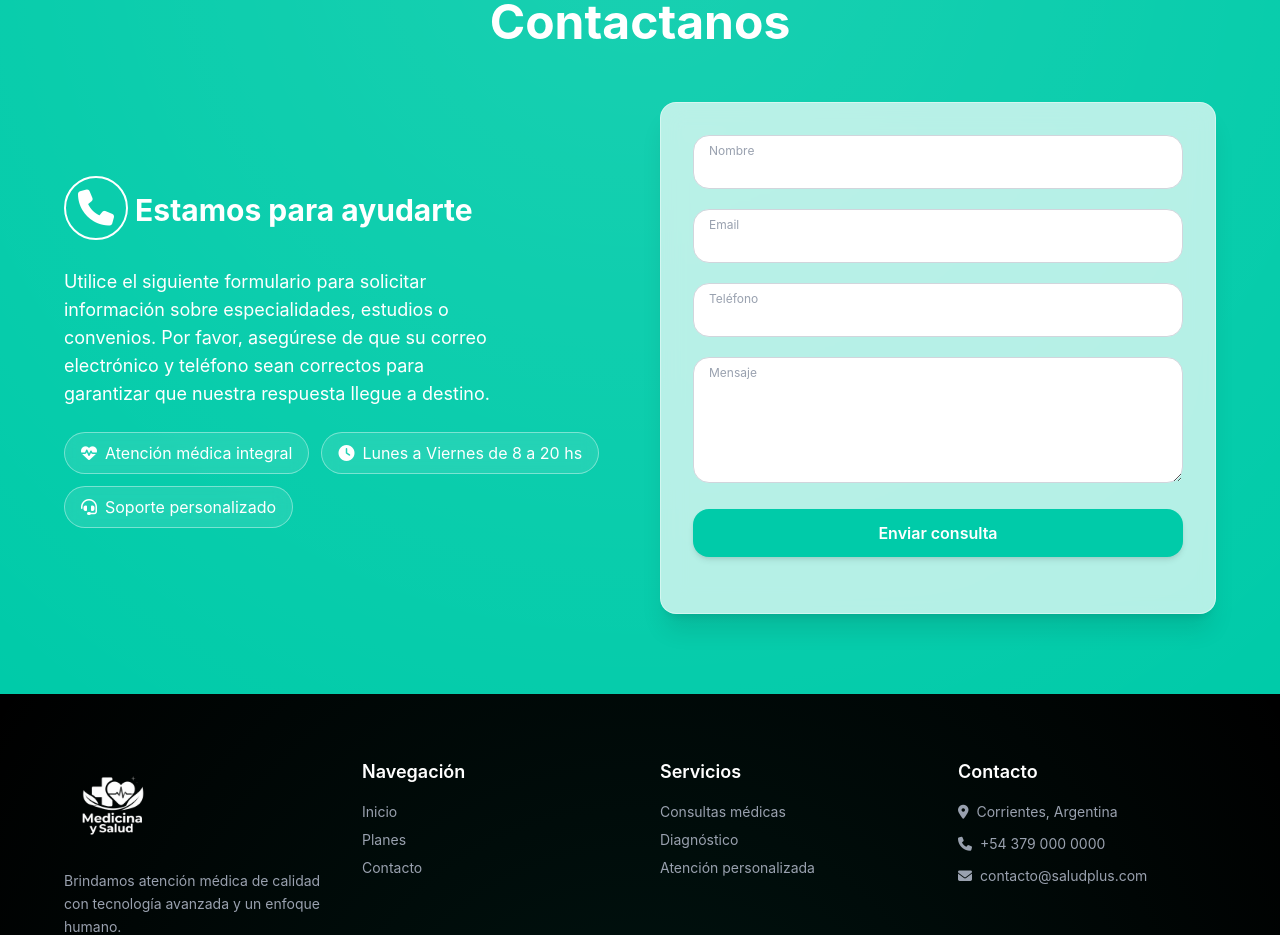
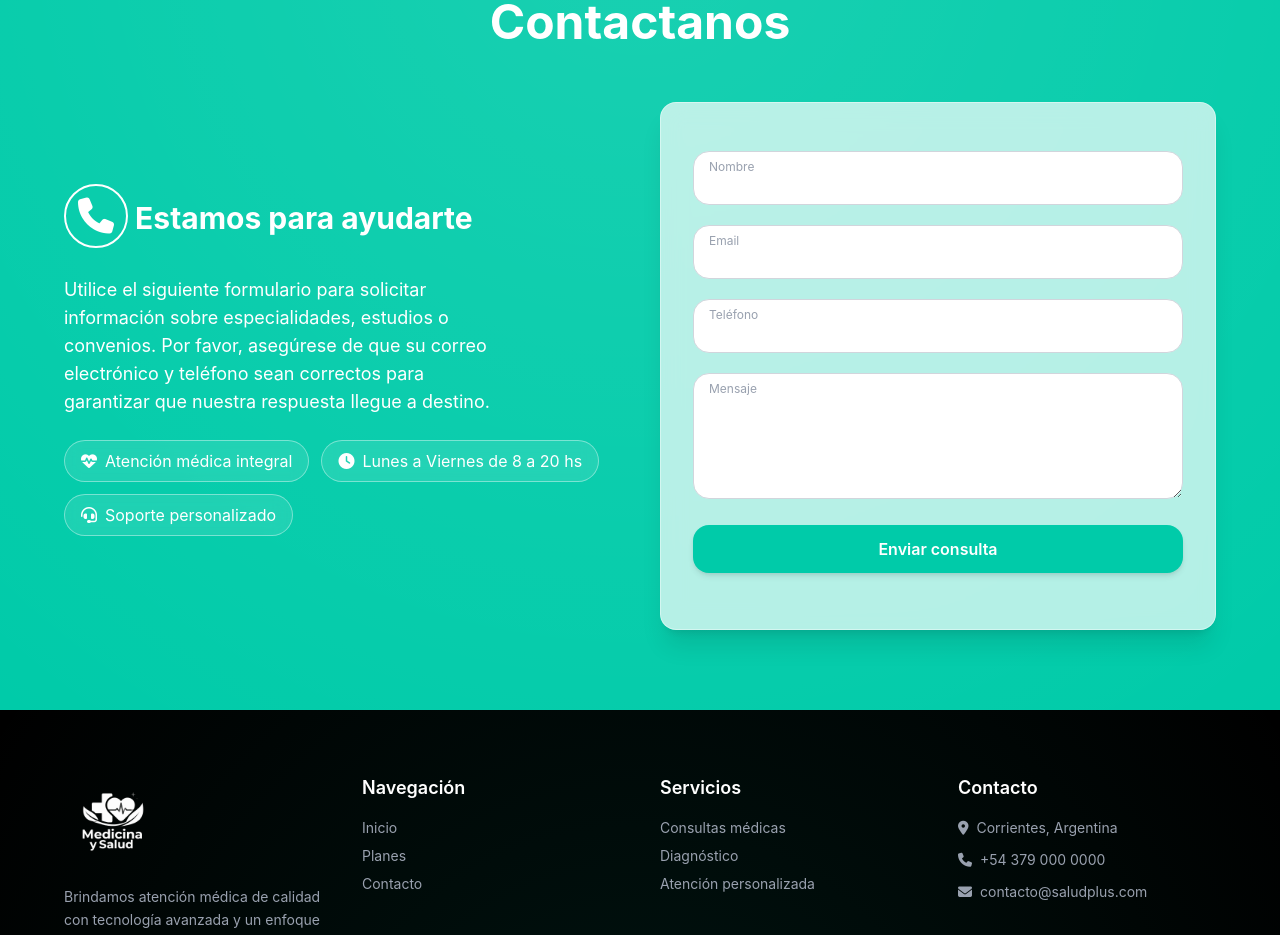
Before and after one commit to diego939/medicina-y-salud-frontend-angular, an Angular app: page /inicio in a window 1280 px wide. Shown: the part 3120-4055 px from the top of the page. Built offline with nearby package versions, Linux system fonts and the light colour scheme.

Commit message:
fix add mt in form

```diff
--- a/src/app/layout/contact/contact.component.html
+++ b/src/app/layout/contact/contact.component.html
@@ -70,7 +70,7 @@
              data-aos-delay="300"
              data-aos-anchor-placement="top-bottom">
 
-            <form #formRef="ngForm" (ngSubmit)="enviarFormulario(formRef)">
+            <form #formRef="ngForm" (ngSubmit)="enviarFormulario(formRef)" class="mt-4">
 
                 <!-- Nombre -->
                 <div class="relative mb-5">
```
